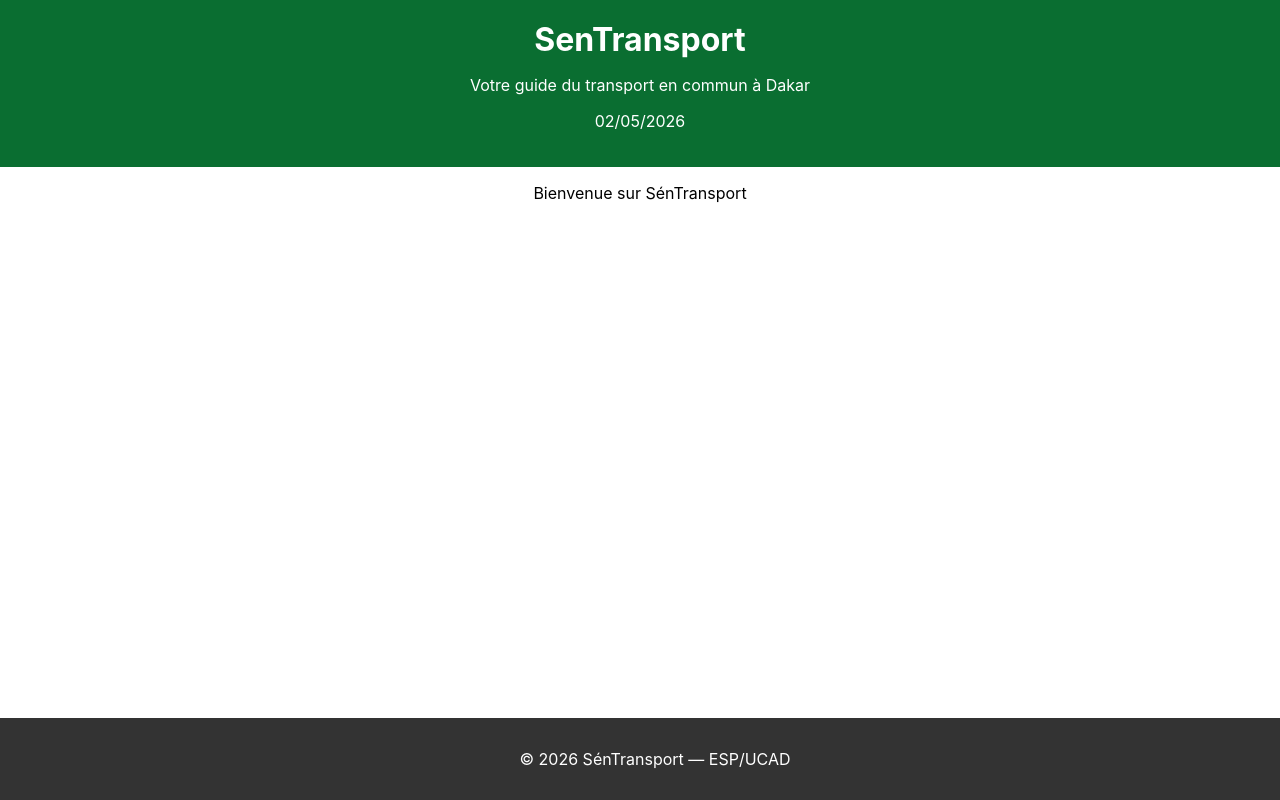
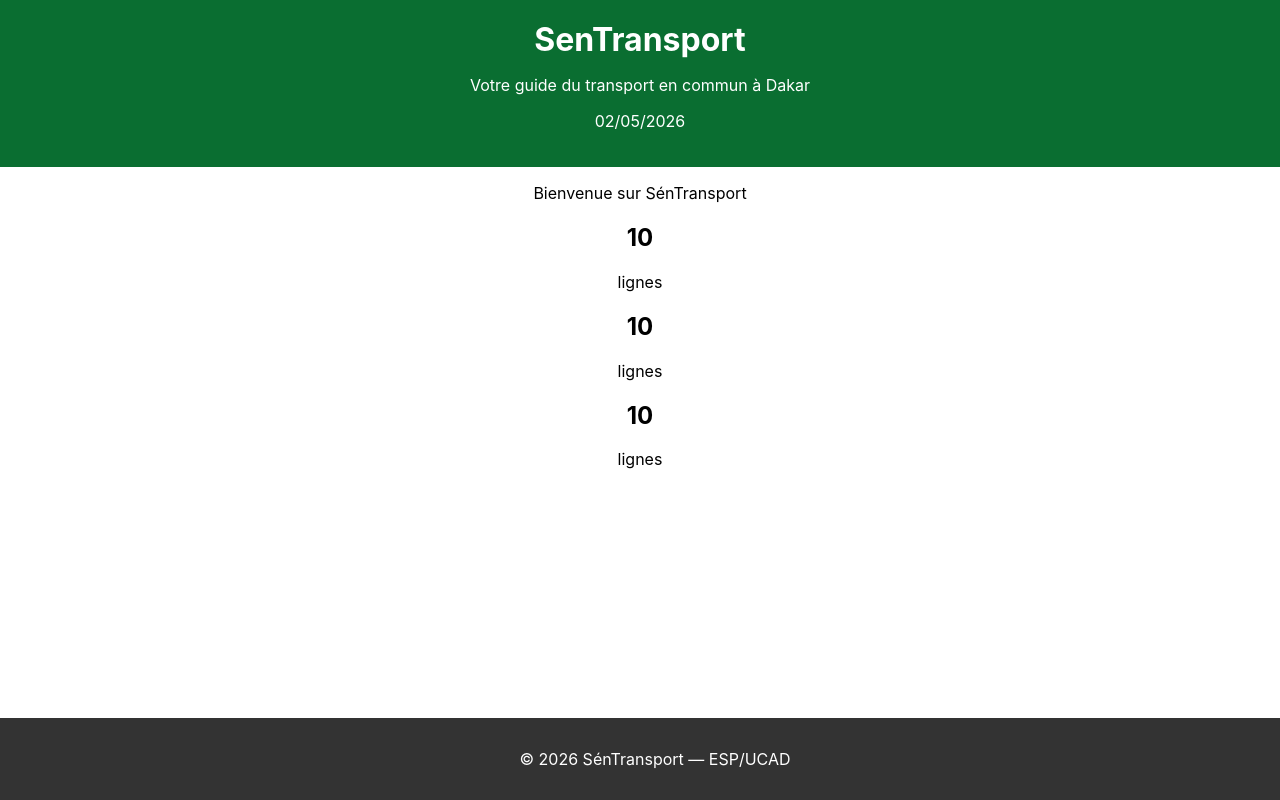
Before and after one commit to fatima22912/sentransport, a React (Create React App) app: page / in a window 1280 px wide. Built offline with nearby package versions, Linux system fonts and the light colour scheme.

Commit message:
statistique des lignes

```diff
--- a/src/App.js
+++ b/src/App.js
@@ -1,6 +1,7 @@
 import './App.css';
 import Header from './Header';
 import Footer from './Footer';
+import Statistique from './Statistique';
 
 function App() {
   return (
@@ -9,6 +10,9 @@ function App() {
 
       <main>
         <p>Bienvenue sur SénTransport</p>
+        <Statistique />
+        <Statistique />
+        <Statistique />
       </main>
 
       <Footer />
--- /dev/null
+++ b/src/Statistique.js
@@ -0,0 +1,12 @@
+
+
+function Statistique() {
+  return (
+    <div className="stat">
+      <h2>10</h2>
+      <p>lignes</p>
+    </div>
+  );
+}
+
+export default Statistique;
```
